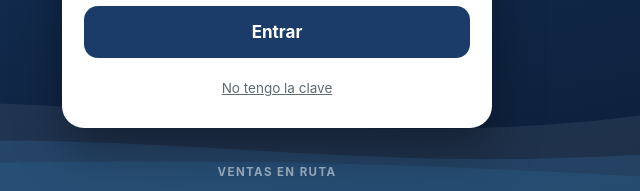
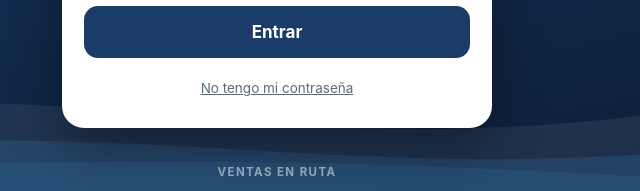
Before and after one commit to sebasherrera90/ventas, a plain HTML site: page index.html in a window 1280 px wide. Shown: the part 606-797 px from the top of the page, 363-1003 px from the left. Drawn offline with Linux system fonts and the light colour scheme.

Commit message:
El boton de ayuda dice contrasena, no clave
Co-Authored-By: Claude Opus 5 <noreply@anthropic.com>
Claude-Session: https://claude.ai/code/session_01EjJWFKQB3waFn2mW7vKA9P

```diff
--- a/index.html
+++ b/index.html
@@ -509,7 +509,7 @@
         </div>
         <div id="bqMsg"></div>
         <button class="btn btn-pri" id="bqOk">Entrar</button>
-        <button class="bq-otro" id="bqOtro">No tengo la clave</button>
+        <button class="bq-otro" id="bqOtro">No tengo mi contraseña</button>
       </div>
     </div>
   </div>
```
